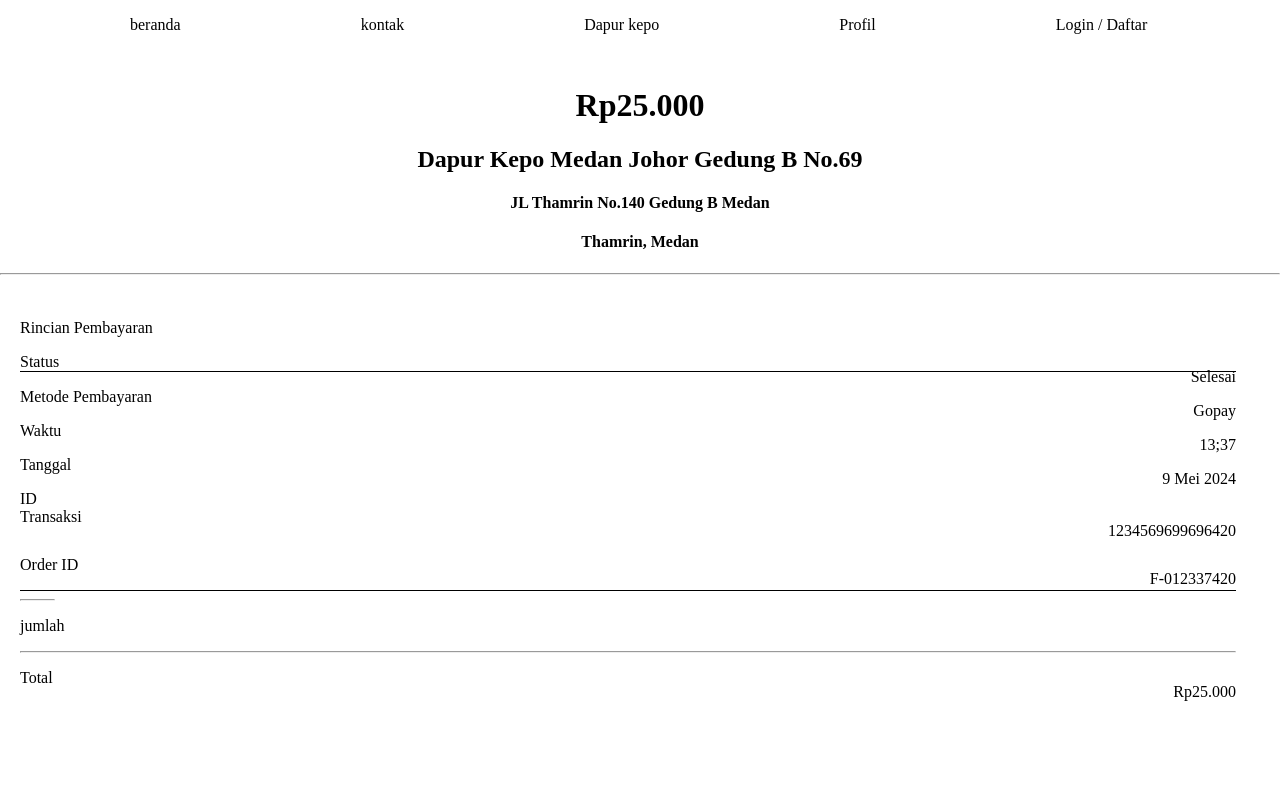
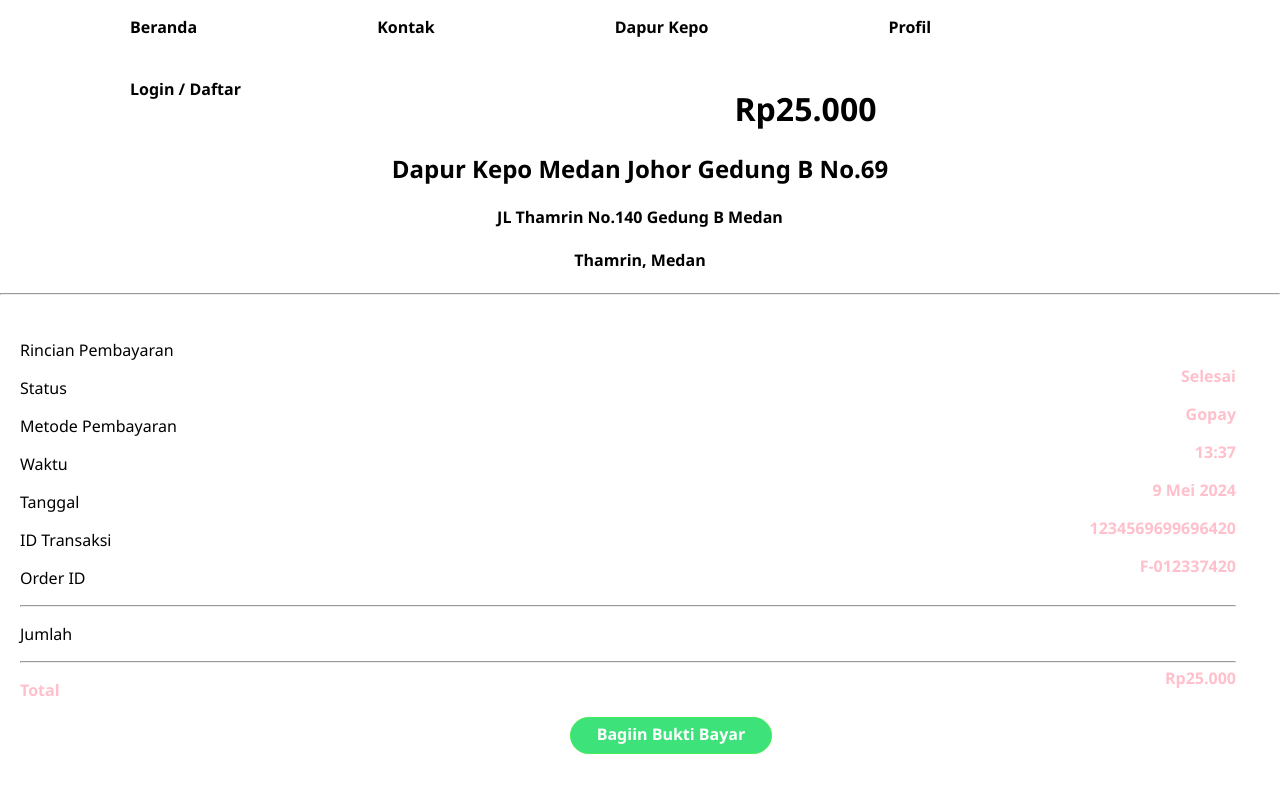
Before and after one commit to 231130721/tugas-3-perancangan_web, a plain HTML site: page struk-pemabayaran/struk.html in a window 1280 px wide. Drawn offline with Linux system fonts and the light colour scheme.

Commit message:
Struk Pembayaran

```diff
--- a/struk-pemabayaran/list.css
+++ b/struk-pemabayaran/list.css
@@ -1,11 +1,13 @@
 body{
     margin: 0;
     padding: 0;
+    font-family: 'Segoe UI', Tahoma, Geneva, Verdana, sans-serif;
 }
 nav{
     width: 100%;
     margin-top: 0px;
     padding-bottom: 50px;
+    font-weight: bold;
 }
 header{
     text-align: center;
@@ -34,14 +36,30 @@ main{
 }
 .right{
     float: right;
-    margin-top: -20px;
+    margin-top: -50px;
     margin-left: 90%;
+    font-weight: bold;
+    color: pink;
 }
 
-.garis {
-    border-bottom: 1px solid black;
+.bagiin {
+    color: white;
+    border: 1px solid #43ee54;
+    text-align: center;
+    border-radius: 30px;
+    background-color: #3de37a;
+    width: 200px;
+    height: 35px;
+    line-height: 33px;
+    margin-left: 550px;
+    font-weight: bold;
 }
 
-.garis2 {
-    border-bottom: 1px solid black;
+.tebel {
+    font-weight: bold;
+    color: pink;
 }
+
+.judul {
+    color: pink;
+}
--- a/struk-pemabayaran/struk.html
+++ b/struk-pemabayaran/struk.html
@@ -9,9 +9,9 @@
 <body>
     <nav>
         <ul>
-            <li><a href="#arul">beranda</a></li>
-            <li><a href="#">kontak</a></li>
-            <li><a href="latihan.html">Dapur kepo</a></li>
+            <li><a href="#arul">Beranda</a></li>
+            <li><a href="#">Kontak</a></li>
+            <li class="judul"><a href="latihan.html">Dapur Kepo</a></li>
             <li><a href="#">Profil</a></li>
             <li><a href="#">Login / Daftar</a></li>
         </ul>
@@ -30,7 +30,7 @@
             <p class="garis2">Status <section class="right">Selesai</section></p>
             <p>Metode Pembayaran</p> <p class="right">Gopay</p>
             <p>Waktu</p>
-            <p class="right">13;37</p>
+            <p class="right">13:37</p>
             <p>Tanggal</p>
             <p class="right">9 Mei 2024</p>
             <p>ID Transaksi</p>
@@ -40,12 +40,15 @@
         </section>
         <hr>
         <section class="jumlah">
-            <p>jumlah</p>
+            <p>Jumlah</p>
         </section>
         <hr>
         <section class="Total">
-            <p>Total</p>
+            <p class="tebel">Total</p>
             <p class="right">Rp25.000</p>
+        </section>
+        <section class="bagiin">
+            Bagiin Bukti Bayar
         </section>
     </main>
 
```
